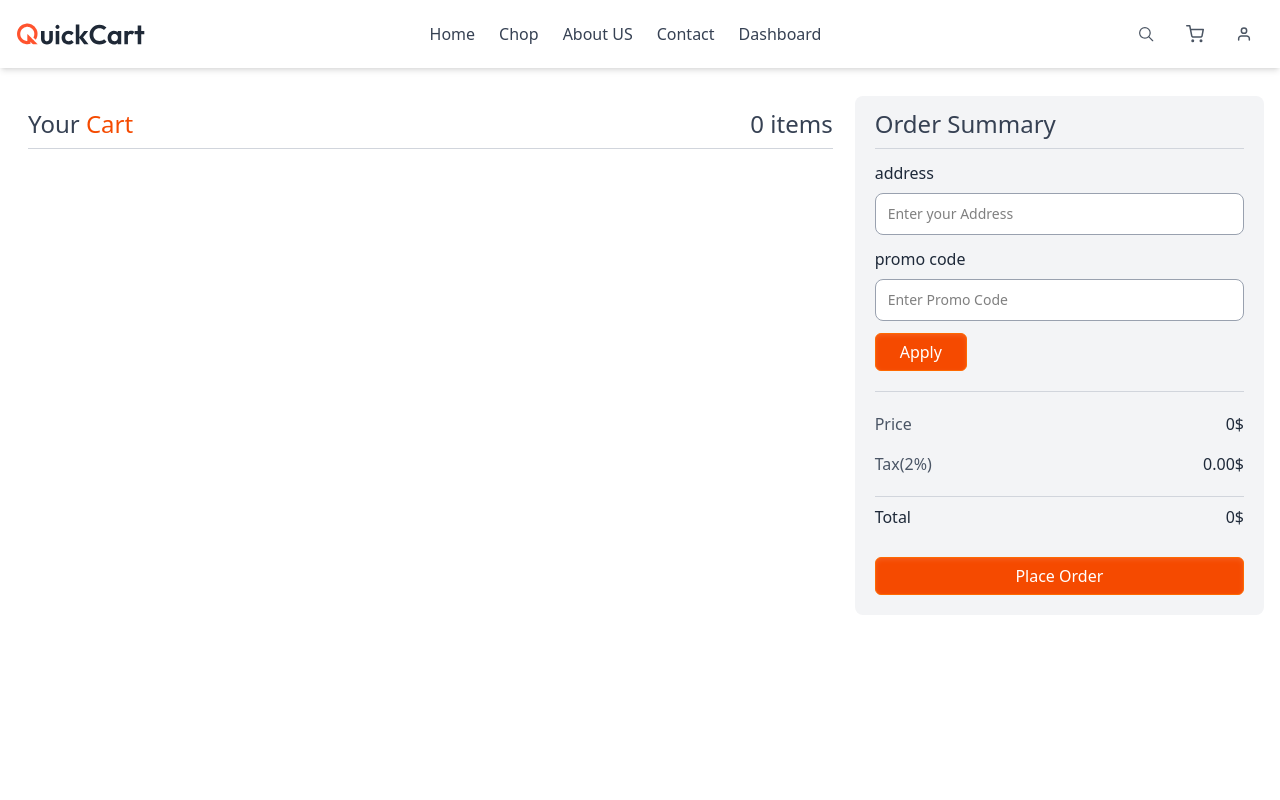
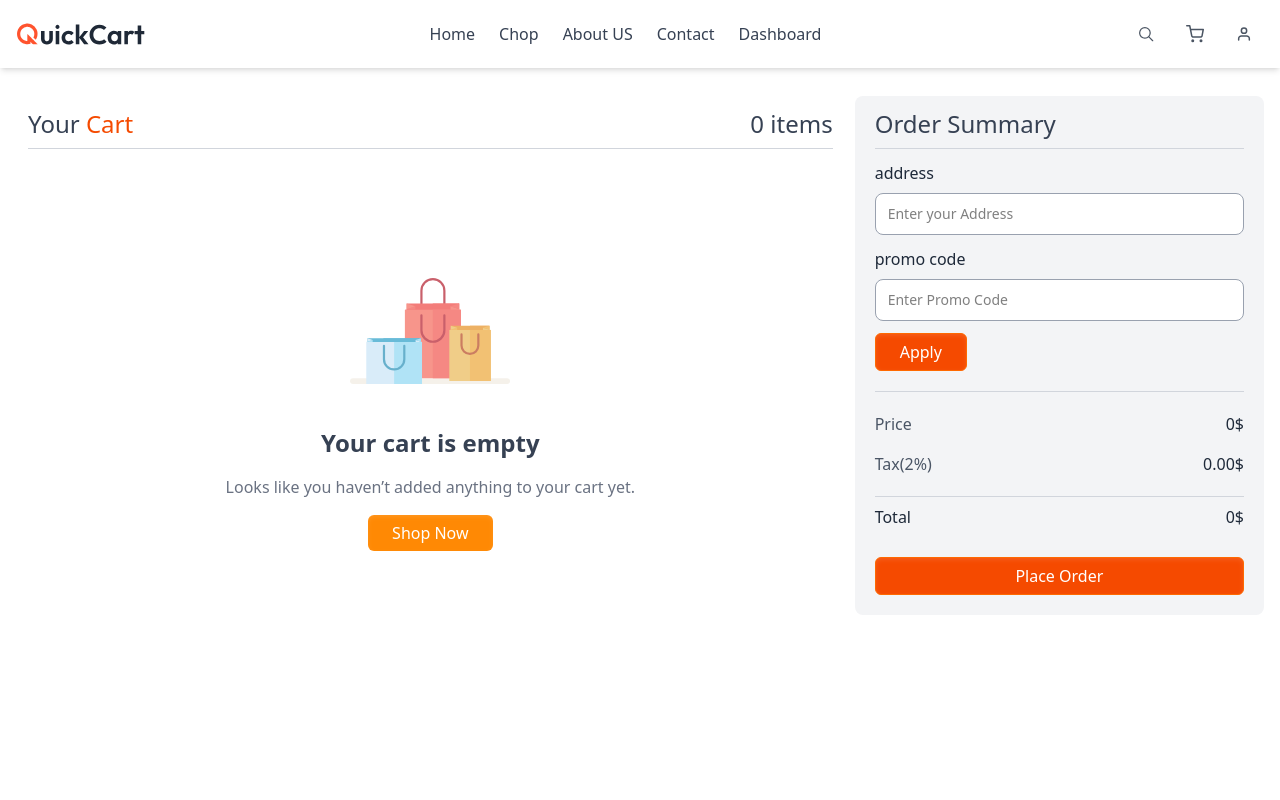
Before and after one commit to ahmed2020026/QuickCart, a React (Vite) app: page /cart in a window 1280 px wide. Shown: the top 800 px of the page. Built offline with nearby package versions, Linux system fonts and the light colour scheme.

Commit message:
Add rmpty

```diff
--- a/package.json
+++ b/package.json
@@ -22,6 +22,7 @@
     "react-slick": "^0.31.0",
     "react-spinners": "^0.17.0",
     "slick-carousel": "^1.8.1",
+    "sonner": "^2.0.7",
     "tailwindcss": "^4.1.14"
   },
   "devDependencies": {
--- a/src/App.tsx
+++ b/src/App.tsx
@@ -4,6 +4,7 @@ import { Home } from "./pages/Home"
 import { Footer } from "./component/Footer"
 import { lazy, Suspense } from "react"
 import { Spinner } from "./component/Spinner"
+import { Toaster } from "sonner"
 
 const AllProducts = lazy(() => import("./pages/AllProducts"));
 const Product = lazy(() => import("./pages/Product"));
@@ -15,6 +16,7 @@ export const App = () => {
 
   return (
     <>
+      <Toaster richColors />
       <header className="shadow-md relative bg-white" style={{ zIndex: 1200 }}>
         <Header />
       </header>
--- a/src/hooks/Context.tsx
+++ b/src/hooks/Context.tsx
@@ -1,5 +1,6 @@
 import { createContext, useContext, useEffect, useMemo, useState } from "react";
 import type { product } from "../assets/SYSTEM/productData";
+import { toast } from "sonner";
 
 interface itemType {
     amount: number,
@@ -33,26 +34,26 @@ export const ContextData = ({ children }: { children: React.ReactNode }) => {
     /* add to cart */
     const addToCart = (newProduct: product) => {
         setProduct((prev) => {
-            let amount: number = 1;
             const exist = prev.find(item => item.product.id === newProduct.id);
 
             if (exist) {
-                amount = exist.amount;
-                amount++;
-                return prev.map(item =>
-                    item.product.id === newProduct.id
-                        ? { ...item, amount: amount, price: Math.round(parseFloat(newProduct.price.replace(/[^0-9.]/g, ""))) * amount }
-                        : item
-                );
+                toast.warning("This item is already in your cart.");
+                return prev;
+            } else {
+                toast.success("Item added successfully!");
+                const amount = 1;
+                return [
+                    ...prev,
+                    {
+                        product: newProduct,
+                        amount: amount,
+                        price: Math.round(parseFloat(newProduct.price.replace(/[^0-9.]/g, "")))
+                    }
+                ];
             }
+        });
+    }
 
-            return [...prev, {
-                product: newProduct,
-                amount: amount,
-                price: Math.round(parseFloat(newProduct.price.replace(/[^0-9.]/g, "")))
-            }];
-        })
-    }
 
     /* increase amount of product */
     const increase = (id: number) => {
@@ -105,11 +106,13 @@ export const ContextData = ({ children }: { children: React.ReactNode }) => {
         setProduct((prev) => {
             return prev.filter(item => item.product.id !== id)
         })
+        toast.info("Item removed from cart");
     }
 
     /* delete all Products */
     const deleteAllProducts = () => {
         setProduct([]);
+        toast.info("all Items removed from cart");
     }
 
     /* store Data into session */
--- a/src/main.tsx
+++ b/src/main.tsx
@@ -2,6 +2,7 @@ import { createRoot } from 'react-dom/client'
 import { App } from './App';
 import "slick-carousel/slick/slick.css";
 import "slick-carousel/slick/slick-theme.css";
+
 import './App.css';
 import { BrowserRouter } from 'react-router-dom';
 import { Store } from './redux/store';
--- /dev/null
+++ b/src/pages/EmptyCart.tsx
@@ -0,0 +1,23 @@
+import { Btn } from "../component/Btn";
+import bag from "../assets/SYSTEM/bag.svg"
+import { useNavigate } from "react-router-dom";
+
+export const EmptyCart = () => {
+    const nav = useNavigate();
+    return (
+        <div className="flex flex-col items-center justify-center h-[60vh] text-center gap-4">
+            <img
+                src={bag}
+                alt="Empty cart"
+                className="w-40 h-40 opacity-70"
+            />
+            <h2 className="text-2xl font-bold text-gray-700">Your cart is empty</h2>
+            <p className="text-gray-500">Looks like you haven’t added anything to your cart yet.</p>
+            <Btn
+                children="Shop Now"
+                color="bg-orange-400 hover:bg-orange-500 text-white px-6 py-1 rounded"
+                func={() => nav("/all-products")} // بيروح للصفحة الرئيسية أو المنتجات
+            />
+        </div>
+    );
+};
--- a/src/pages/cartPage.tsx
+++ b/src/pages/cartPage.tsx
@@ -6,6 +6,7 @@ import { Btn } from "../component/Btn";
 import { OperationsCart } from "../hooks/Context";
 import { Rate } from "../component/Rate";
 import { Fade } from "react-awesome-reveal";
+import { EmptyCart } from "./EmptyCart";
 
 const CartPage = () => {
     /* context Cart */
@@ -25,11 +26,15 @@ const CartPage = () => {
                             </h2>
                         </div>
                         <div className="flex flex-col gap-4">
-
+                            {products.length > 0 ? (
+                                <>
                                     {products.map((item, index) => (
-                                <div key={index} className="flex flex-col lg:flex-row items-center justify-between bg-white shadow-md rounded-xl p-4 border border-gray-200">
+                                        <div
+                                            key={index}
+                                            className="flex flex-col lg:flex-row items-center justify-between bg-white shadow-md rounded-xl p-4 border border-gray-200"
+                                        >
                                             {/* Product Info */}
-                                    <Fade duration={700} triggerOnce delay={index*100}>
+                                            <Fade duration={700} triggerOnce delay={index * 100}>
                                                 <div className="flex items-center gap-4 w-full">
                                                     <img
                                                         src={item.product.imgSrc}
@@ -54,12 +59,9 @@ const CartPage = () => {
                                                 </div>
 
                                                 {/* Right Side Controls */}
-                                        <div className="flex flex-col items-center mt-5 lg:mt-0 sm:items-end gap-3 sm:flex-row lg:flex-col  sm:justify-between  w-full">
-
+                                                <div className="flex flex-col items-center mt-5 lg:mt-0 sm:items-end gap-3 sm:flex-row lg:flex-col sm:justify-between w-full">
                                                     {/* Price */}
-                                            <span className="text-xl font-semibold text-gray-600">
-                                                {item.product.price}
-                                            </span>
+                                                    <span className="text-xl font-semibold text-gray-600">{item.product.price}</span>
 
                                                     {/* Quantity Controls */}
                                                     <div className="flex items-center gap-2">
@@ -83,21 +85,25 @@ const CartPage = () => {
                                                     </div>
 
                                                     {/* Total */}
-                                            <span className="text-gray-800 font-medium text-lg">
-                                                Total: ${item.price}
-                                            </span>
+                                                    <span className="text-gray-800 font-medium text-lg">Total: ${item.price}</span>
                                                 </div>
                                             </Fade>
                                         </div>
                                     ))}
 
-                            {products.length > 0 && <Btn
+                                    {/* Remove All Button */}
+                                    <Btn
                                         children={"Remove all"}
                                         aria-label="remove all product"
                                         color="block bg-red-100 text-red-600 border border-red-300 py-1"
                                         func={() => deleteAllProducts()}
-                            />}
+                                    />
+                                </>
+                            ) : (
+                                <EmptyCart />
+                            )}
                         </div>
+
                     </div>
                     <Fade duration={700} triggerOnce>
                         <div className="p-3 px-5 rounded-lg bg-gray-100 mt-5 md:mt-0">
```
Also changed, not shown: src/App.css (line endings or trailing spaces), src/assets/SYSTEM/bag.svg (added), 1 other file (tests, documents, lock files or other folders). Lines whose indentation alone changed are shown as unchanged.
